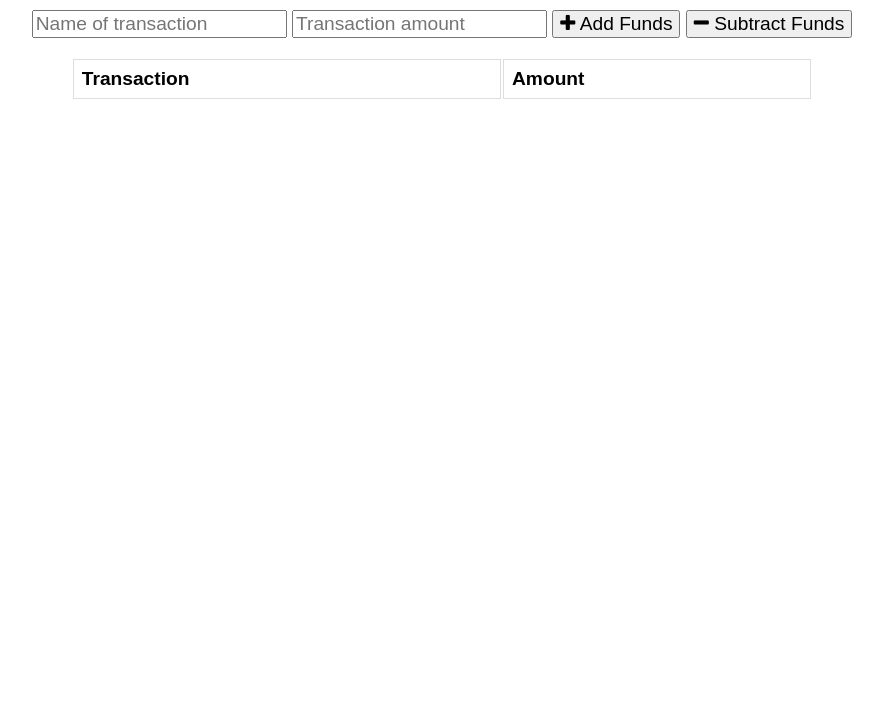
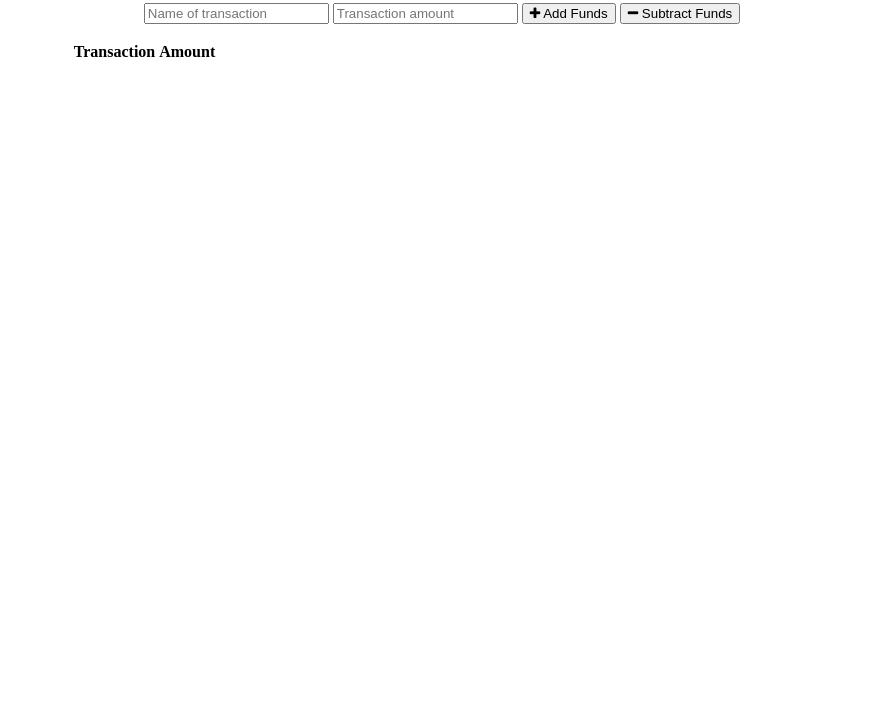
Before and after one commit to AM-Cowles/budget-tracker, a website: page public/index.html in a window 1280 px wide. Shown: the part 72-800 px from the top of the page, without its empty margins (198-1081 px from the left). Drawn offline with nearby package versions, Linux system fonts and the light colour scheme; no server answers.

Commit message:
worked styles.css

```diff
--- a/public/styles.css
+++ b/public/styles.css
@@ -1,26 +1,4 @@
-body {
-    font-size: 120%;
-    font-family: Arial;
-}
 
-button, input {
-    font-size: 100%;
-    font-family: Arial;
-}
-
-table {
-    width: 100%;
-}
-
-td, th {
-    border: 1px solid #dddddd;
-    text-align: left;
-    padding: 8px;
-}
-
-tr:nth-child(even) {
-    background-color: #dddddd;
-}
 
 .error {
     color: red;
```
